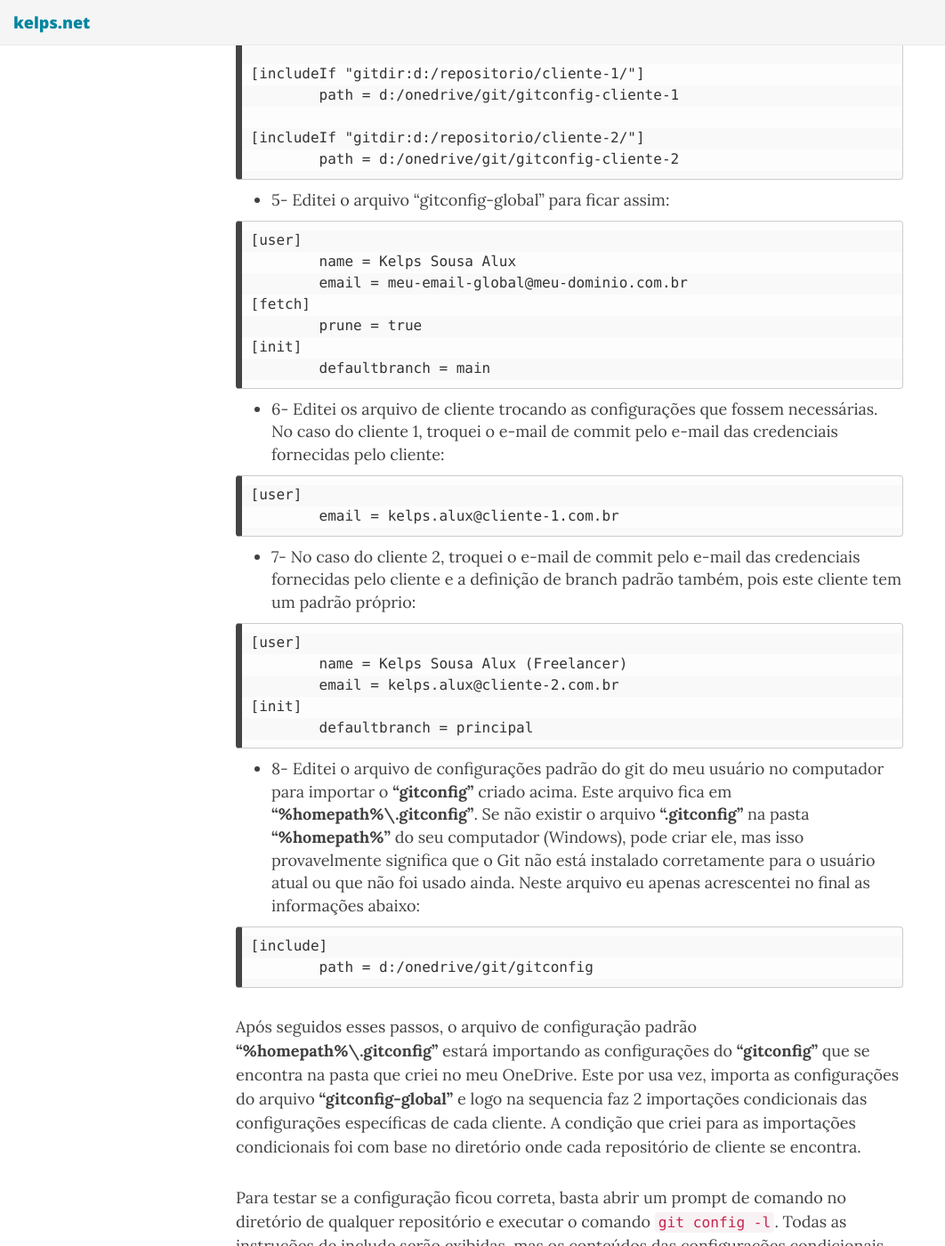
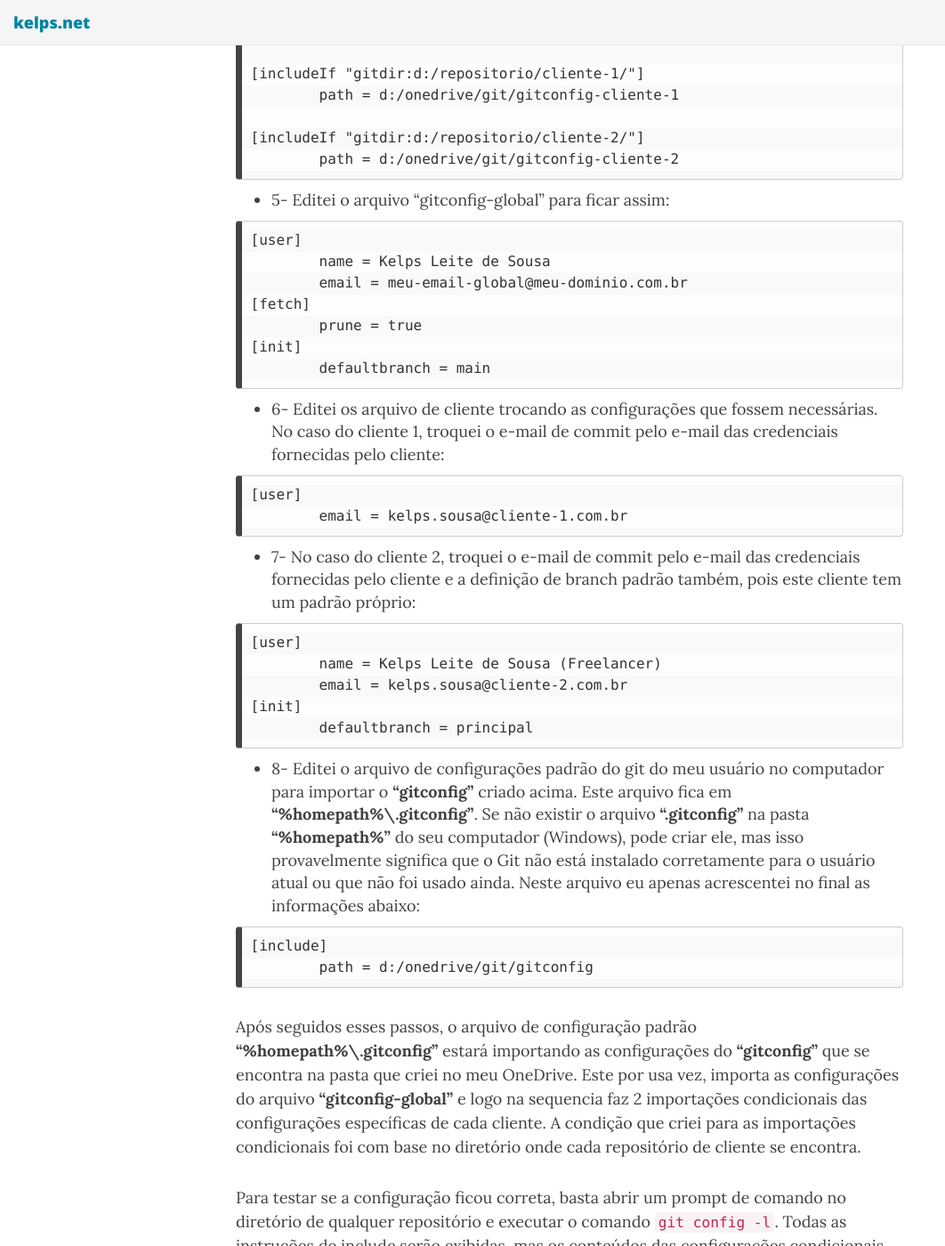
Before and after one commit to kelps/kelps.github.io, a Jekyll site: the page built from _posts/2021-08-24-git-usuario-diferente-subdiretorio.md, in a window 1280 px wide and 1400 px high, scrolled down 1615 px. Shown: the whole window at 89% size, without its empty margins (0-1062 px from the left). Built offline with Jekyll 4.4.1, drawn with Linux system fonts in a browser that asks for light colours; nearby versions of some CDN libraries.

Commit message:
Update 2021-08-24-git-usuario-diferente-subdiretorio.md
correção no sobrenome

````diff
--- a/_posts/2021-08-24-git-usuario-diferente-subdiretorio.md
+++ b/_posts/2021-08-24-git-usuario-diferente-subdiretorio.md
@@ -42,7 +42,7 @@ Nesta estrutura, desejo baixar todos os repositórios de projetos de cada client
 
 ```
 [user]
-	name = Kelps Sousa Alux
+	name = Kelps Leite de Sousa
 	email = meu-email-global@meu-dominio.com.br
 [fetch]
 	prune = true
@@ -54,15 +54,15 @@ Nesta estrutura, desejo baixar todos os repositórios de projetos de cada client
 
 ```
 [user]
-	email = kelps.alux@cliente-1.com.br
+	email = kelps.sousa@cliente-1.com.br
 ```
 
 - 7- No caso do cliente 2, troquei o e-mail de commit pelo e-mail das credenciais fornecidas pelo cliente e a definição de branch padrão também, pois este cliente tem um padrão próprio:
 
 ```
 [user]
-	name = Kelps Sousa Alux (Freelancer)
-	email = kelps.alux@cliente-2.com.br
+	name = Kelps Leite de Sousa (Freelancer)
+	email = kelps.sousa@cliente-2.com.br
 [init]
 	defaultbranch = principal
 ```
````
